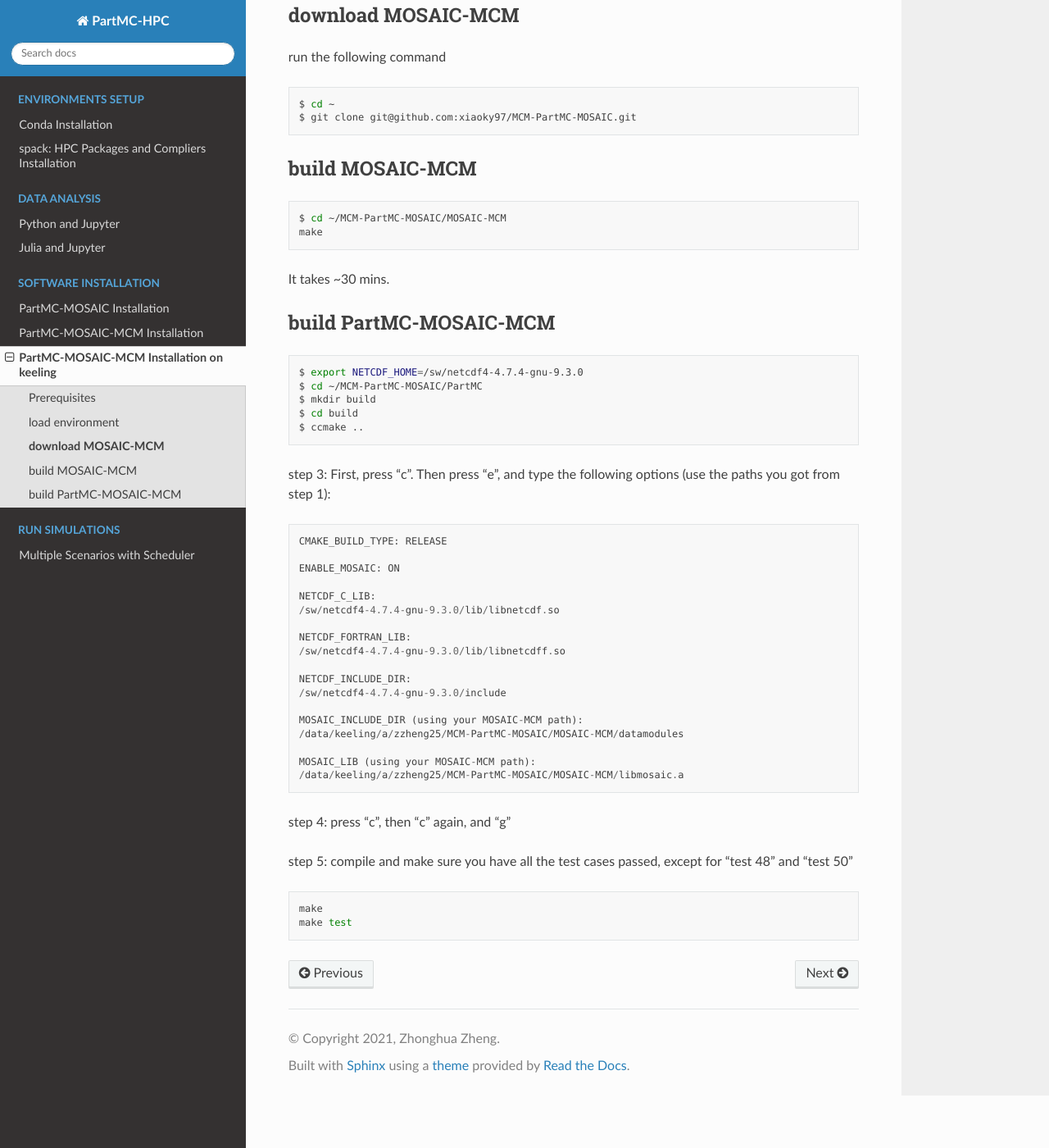
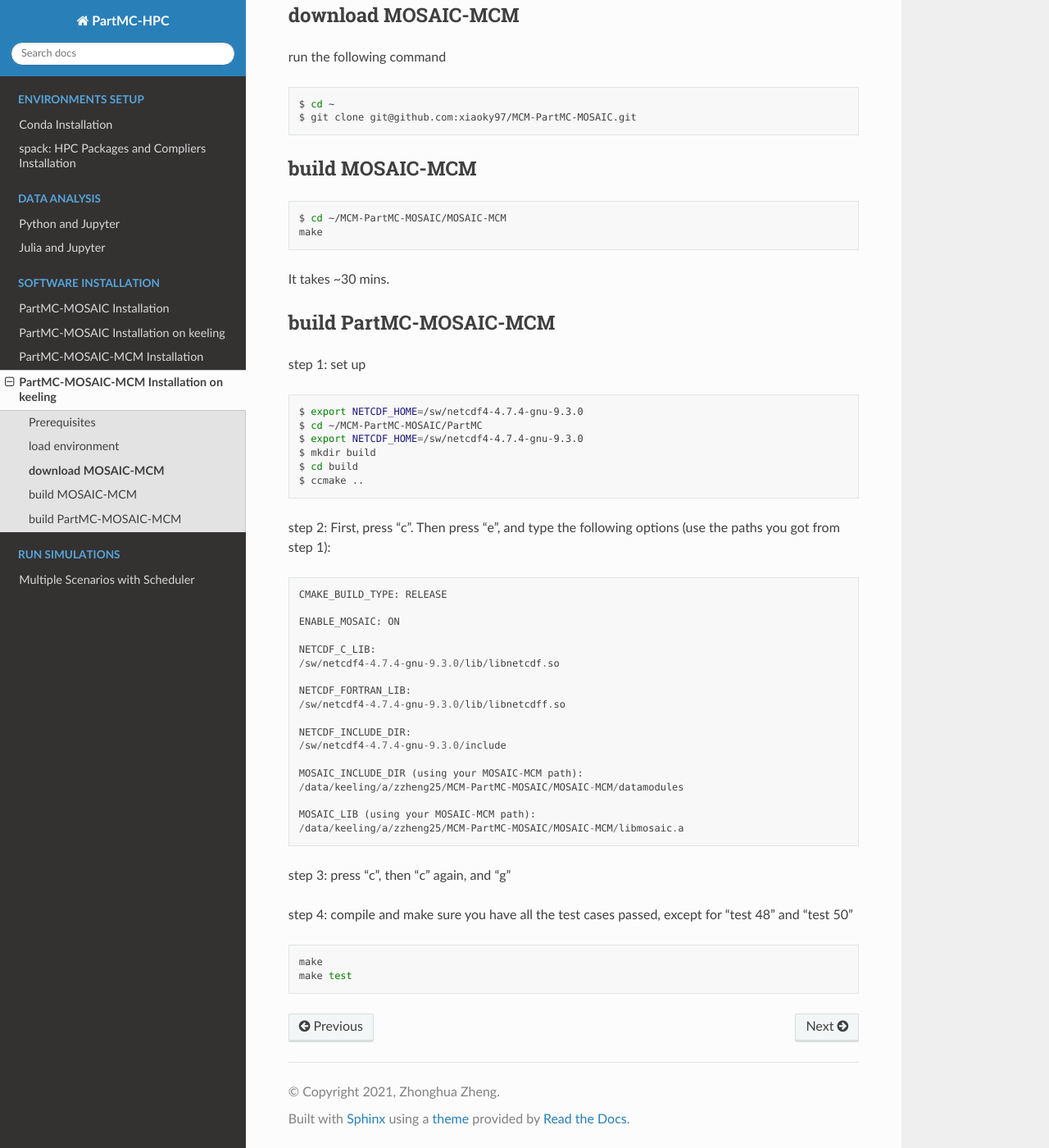
Before and after one commit to zhonghua-zheng/PartMC-HPC, a Sphinx documentation site: the page built from source/page/software_installation/partmc_mosaic_mcm_installation_keeling7.md, in a window 1280 px wide and 1400 px high, scrolled down 637 px. Shown: the whole window at 82% size. Built offline with Sphinx 7.4.7 and the Read the Docs theme 2.0.0, drawn with Linux system fonts in a browser that asks for light colours.

Commit message:
added PartMC on keeling

````diff
--- a/source/index.rst
+++ b/source/index.rst
@@ -31,6 +31,7 @@
    :caption: Software Installation
 
    page/software_installation/partmc_mosaic_installation.md
+   page/software_installation/partmc_mosaic_installation_keeling7.md
    page/software_installation/partmc_mosaic_mcm_installation.md
    page/software_installation/partmc_mosaic_mcm_installation_keeling7.md
 
--- a/source/page/software_installation/partmc_mosaic_mcm_installation_keeling7.md
+++ b/source/page/software_installation/partmc_mosaic_mcm_installation_keeling7.md
@@ -43,15 +43,18 @@
 
 ## build PartMC-MOSAIC-MCM
 
+step 1: set up
+
 ```bash
 $ export NETCDF_HOME=/sw/netcdf4-4.7.4-gnu-9.3.0
 $ cd ~/MCM-PartMC-MOSAIC/PartMC
+$ export NETCDF_HOME=/sw/netcdf4-4.7.4-gnu-9.3.0
 $ mkdir build
 $ cd build
 $ ccmake ..
 ```
 
-step 3: First, press "c". Then press "e", and type the following options (use the paths you got from step 1):
+step 2: First, press "c". Then press "e", and type the following options (use the paths you got from step 1):
 
 ```
 CMAKE_BUILD_TYPE: RELEASE
@@ -74,9 +77,9 @@
 /data/keeling/a/zzheng25/MCM-PartMC-MOSAIC/MOSAIC-MCM/libmosaic.a
 ```
 
-step 4: press "c", then "c" again, and "g"
+step 3: press "c", then "c" again, and "g"
 
-step 5: compile and make sure you have all the test cases passed, except for "test 48" and "test 50"
+step 4: compile and make sure you have all the test cases passed, except for "test 48" and "test 50"
 
 ```bash
 make
````
Also changed, not shown: source/page/software_installation/partmc_mosaic_installation_keeling7.md (added, +92 -0 lines).
